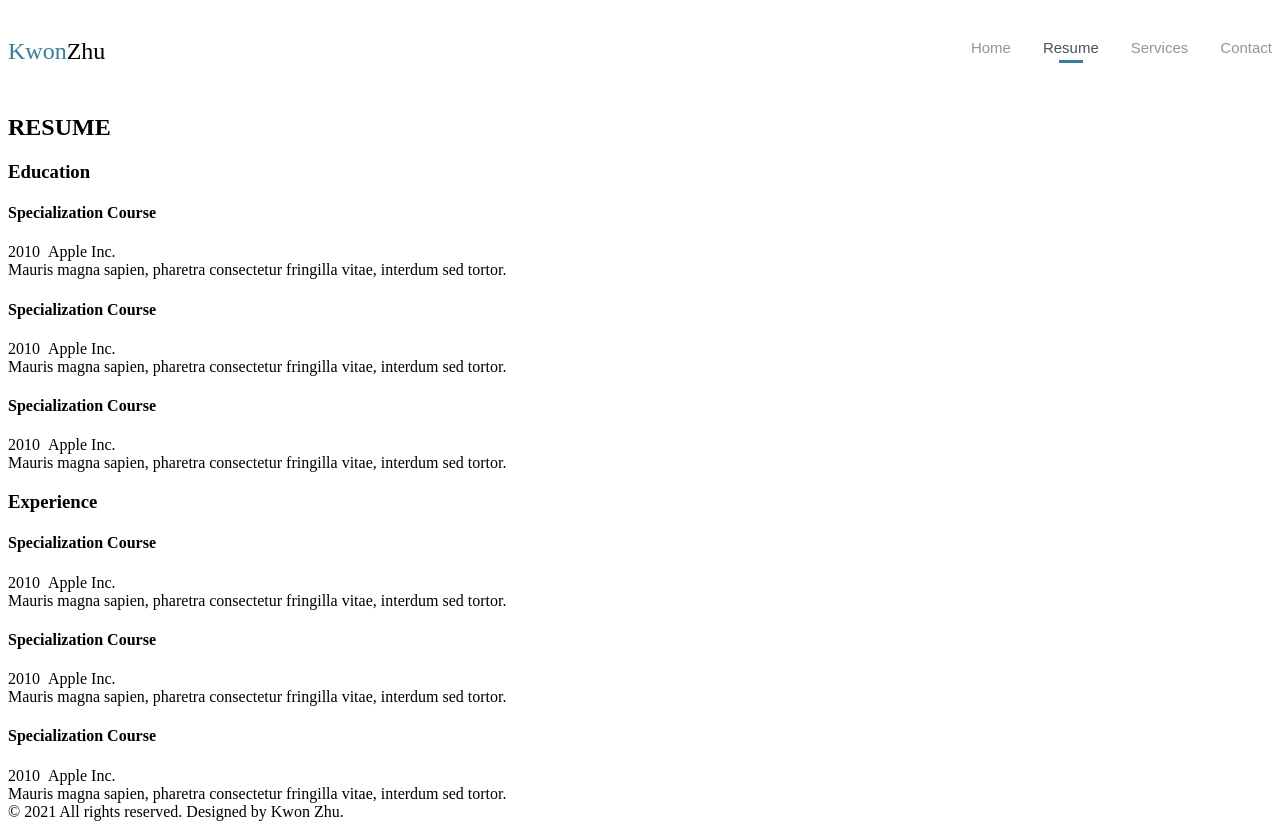
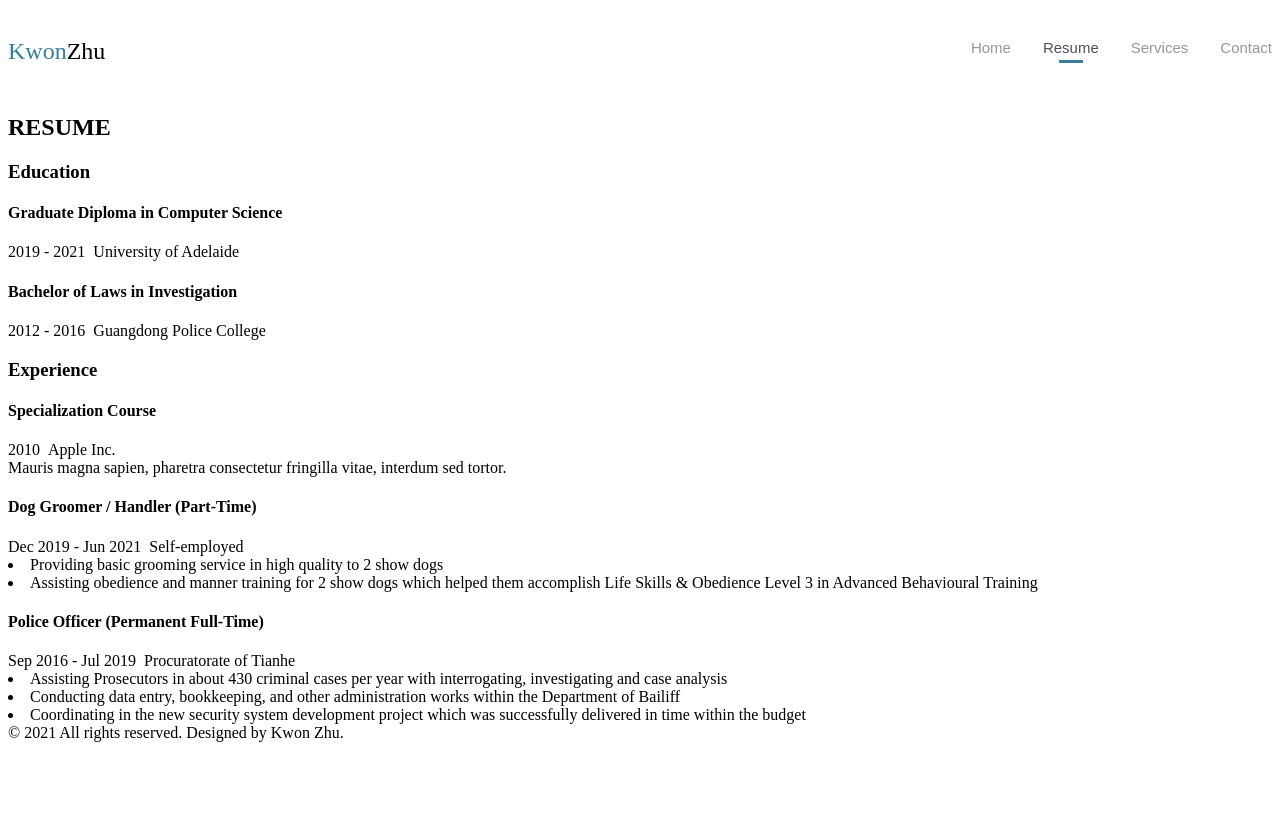
Before and after one commit to KwonZhu/KwonZhu.github.io, a React app: page / in a window 1280 px wide. Both pictures are taken after a click on the button "Resume". After the commit the page ends 800 px from the top, so only its background shows below. Built offline with nearby package versions, Linux system fonts and the light colour scheme.

Commit message:
content in ResumePage.js

```diff
--- a/app/Page/components/ResumePage/ResumePage.js
+++ b/app/Page/components/ResumePage/ResumePage.js
@@ -11,45 +11,31 @@ const ResumePage = () => (
           <h3 className="resumeSub__title">Education</h3>
           <div className="timelines">
             <div className="timeline">
-              <h4 className="experience__title">Specialization Course</h4>
+              <h4 className="experience__title">
+                Graduate Diploma in Computer Science
+              </h4>
               <div className="experience__meta">
-                <span className="experience__year">2010</span>
+                <span className="experience__year">2019 - 2021</span>
                 &nbsp;
                 <i className="experience__divider"></i>
                 &nbsp;
-                <span className="experience__company">Apple Inc.</span>
-              </div>
-              <div className="experience__description">
-                Mauris magna sapien, pharetra consectetur fringilla vitae,
-                interdum sed tortor.
+                <span className="experience__company">
+                  University of Adelaide
+                </span>
               </div>
             </div>
             <div className="timeline">
-              <h4 className="experience__title">Specialization Course</h4>
+              <h4 className="experience__title">
+                Bachelor of Laws in Investigation
+              </h4>
               <div className="experience__meta">
-                <span className="experience__year">2010</span>
+                <span className="experience__year">2012 - 2016</span>
                 &nbsp;
                 <i className="experience__divider"></i>
                 &nbsp;
-                <span className="experience__company">Apple Inc.</span>
-              </div>
-              <div className="experience__description">
-                Mauris magna sapien, pharetra consectetur fringilla vitae,
-                interdum sed tortor.
-              </div>
-            </div>
-            <div className="timeline">
-              <h4 className="experience__title">Specialization Course</h4>
-              <div className="experience__meta">
-                <span className="experience__year">2010</span>
-                &nbsp;
-                <i className="experience__divider"></i>
-                &nbsp;
-                <span className="experience__company">Apple Inc.</span>
-              </div>
-              <div className="experience__description">
-                Mauris magna sapien, pharetra consectetur fringilla vitae,
-                interdum sed tortor.
+                <span className="experience__company">
+                  Guangdong Police College
+                </span>
               </div>
             </div>
           </div>
@@ -72,31 +58,54 @@ const ResumePage = () => (
               </div>
             </div>
             <div className="timeline">
-              <h4 className="experience__title">Specialization Course</h4>
+              <h4 className="experience__title">
+                Dog Groomer / Handler (Part-Time)
+              </h4>
               <div className="experience__meta">
-                <span className="experience__year">2010</span>
+                <span className="experience__year">Dec 2019 - Jun 2021</span>
                 &nbsp;
                 <i className="experience__divider"></i>
                 &nbsp;
-                <span className="experience__company">Apple Inc.</span>
+                <span className="experience__company">Self-employed</span>
               </div>
               <div className="experience__description">
-                Mauris magna sapien, pharetra consectetur fringilla vitae,
-                interdum sed tortor.
+                <li>
+                  Providing basic grooming service in high quality to 2 show
+                  dogs
+                </li>
+                <li>
+                  Assisting obedience and manner training for 2 show dogs which
+                  helped them accomplish Life Skills & Obedience Level 3 in
+                  Advanced Behavioural Training
+                </li>
               </div>
             </div>
             <div className="timeline">
-              <h4 className="experience__title">Specialization Course</h4>
+              <h4 className="experience__title">
+                Police Officer (Permanent Full-Time)
+              </h4>
               <div className="experience__meta">
-                <span className="experience__year">2010</span>
+                <span className="experience__year">Sep 2016 - Jul 2019</span>
                 &nbsp;
                 <i className="experience__divider"></i>
                 &nbsp;
-                <span className="experience__company">Apple Inc.</span>
+                <span className="experience__company">
+                  Procuratorate of Tianhe
+                </span>
               </div>
               <div className="experience__description">
-                Mauris magna sapien, pharetra consectetur fringilla vitae,
-                interdum sed tortor.
+                <li>
+                  Assisting Prosecutors in about 430 criminal cases per year
+                  with interrogating, investigating and case analysis
+                </li>
+                <li>
+                  Conducting data entry, bookkeeping, and other administration
+                  works within the Department of Bailiff
+                </li>
+                <li>
+                  Coordinating in the new security system development project
+                  which was successfully delivered in time within the budget
+                </li>
               </div>
             </div>
           </div>
```
